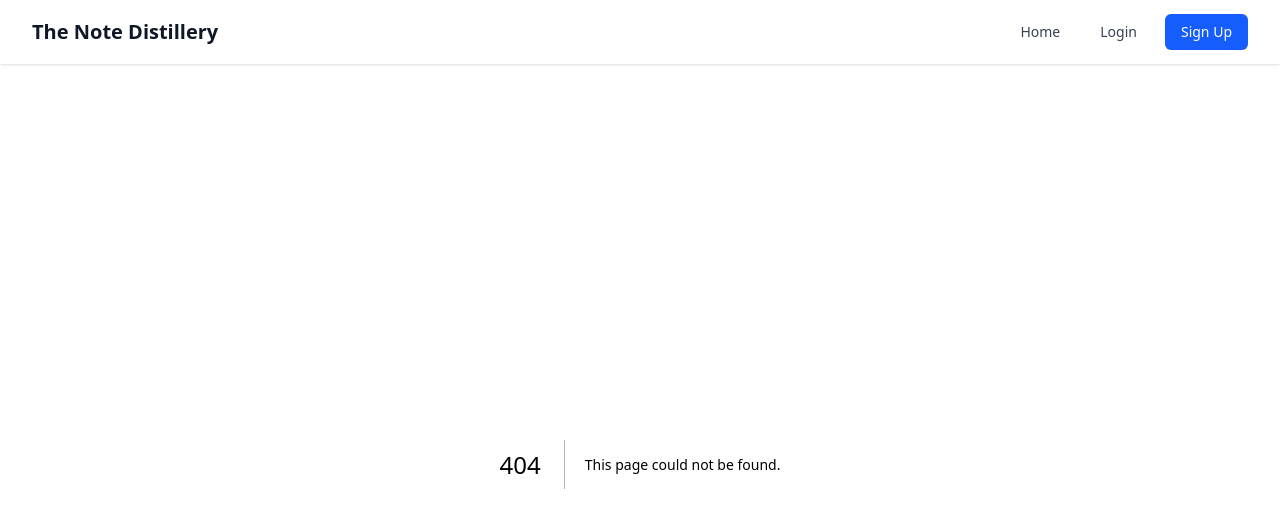
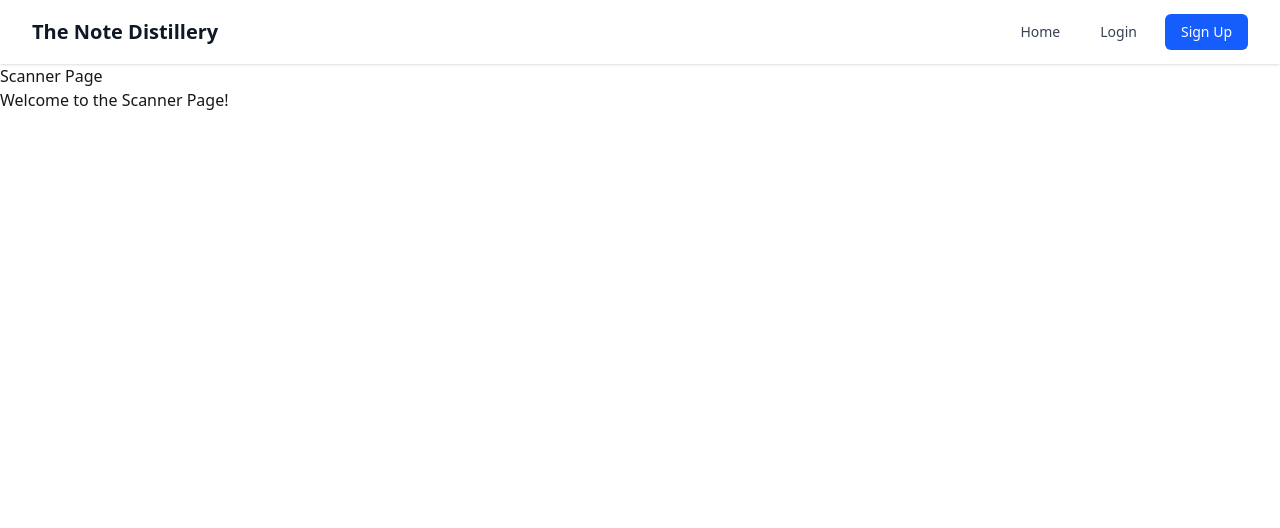
Before and after one commit to ThisisJackRyan/The-Note-Distillery, a Next.js app: page /scanner in a window 1280 px wide. Before the commit this address had no page. Shown: the top 528 px of the page. Built offline with nearby package versions, Linux system fonts and the light colour scheme.

Commit message:
initialize scanner files

```diff
--- /dev/null
+++ b/src/app/scanner/page.js
@@ -0,0 +1,8 @@
+export default function ScannerPage() {
+    return (
+        <div>
+            <h1>Scanner Page</h1>
+            <p>Welcome to the Scanner Page!</p>
+        </div>
+    );
+}
```
